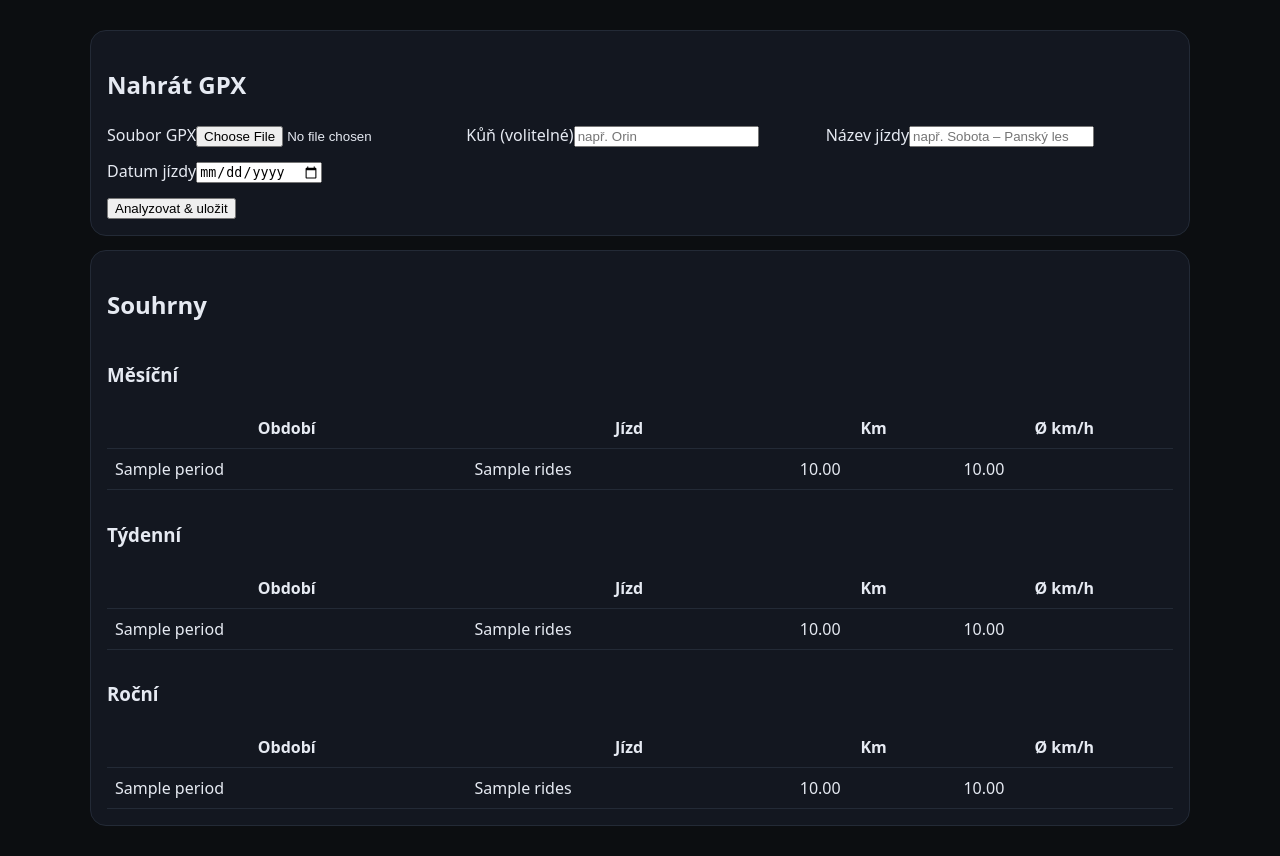
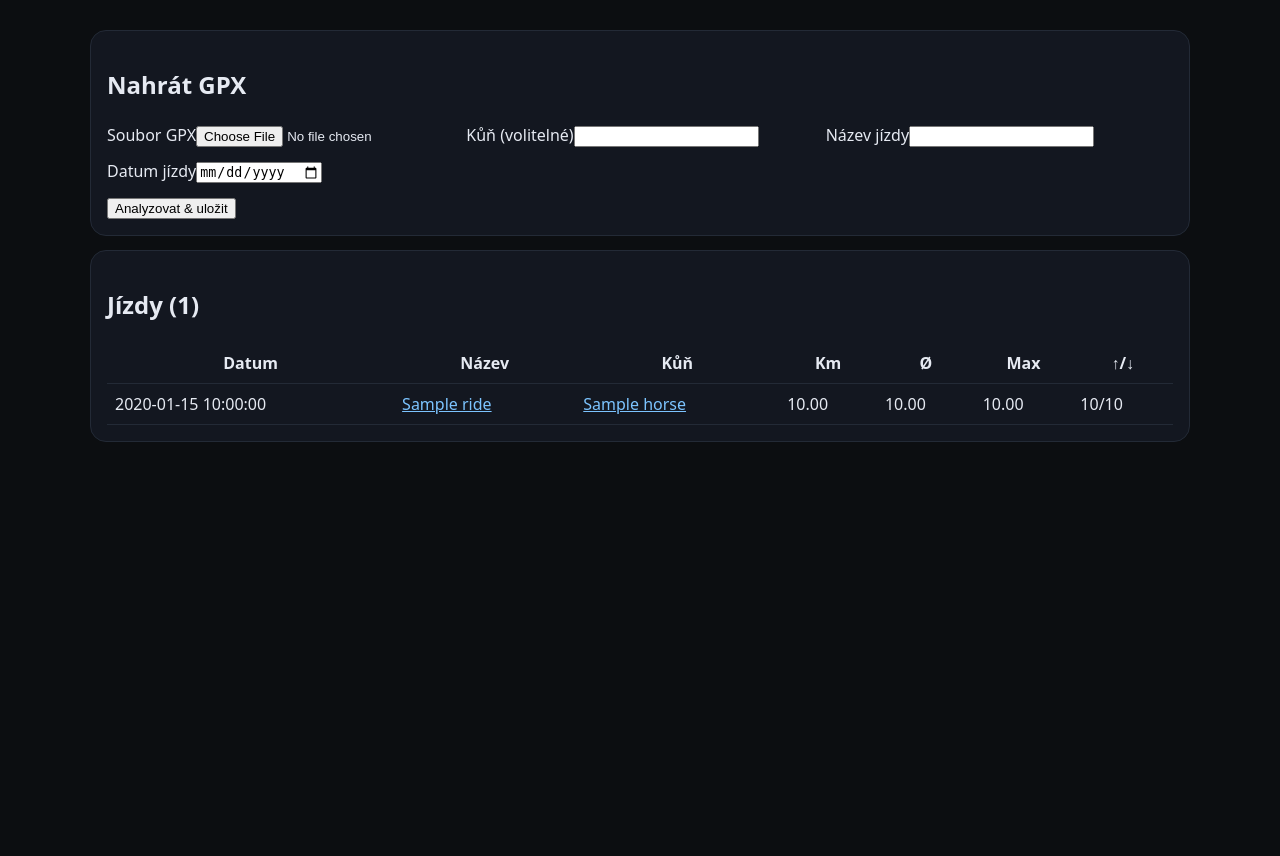
Before and after one commit to rolfovo/gpx-analyzer, a FastAPI app: template app/templates/index.html in a window 1280 px wide. Shown: the part 147-1003 px from the top of the page. After the commit the page ends 589 px from the top, so only its background shows below. Run offline with FastAPI, Linux system fonts and the light colour scheme; the template is opened without the code that fills it: most values are stand-ins (such as "Sample title", 1, 10 or a date in 2020); some libraries are stand-ins or nearby versions.

Commit message:
Add files via upload

```diff
--- a/app/main.py
+++ b/app/main.py
@@ -18,9 +18,6 @@
 
 app.mount("/static", StaticFiles(directory=str((Path(__file__).parent / "static").resolve())), name="static")
 templates = Jinja2Templates(directory=str((Path(__file__).parent / "templates").resolve()))
-
-DEFAULT_WALK_TROT = 7.0
-DEFAULT_TROT_CANTER = 13.0
 
 @app.on_event("startup")
 def on_startup():
@@ -50,17 +47,12 @@
     return rows(monthly), rows(weekly), rows(yearly)
 
 @app.get("/", response_class=HTMLResponse)
-def index(request: Request, q_horse: str | None = None, q_from: str | None = None, q_to: str | None = None):
+def index(request: Request):
     with get_session() as s:
         horses = s.exec(select(Horse).order_by(Horse.name)).all()
-        stmt = apply_filters(select(Ride).order_by(Ride.ride_date.desc(), Ride.id.desc()), q_horse, q_from, q_to)
-        rides = s.exec(stmt).all()
-        total_km = round(sum(r.distance_km for r in rides), 2) if rides else 0.0
-        avg_kmh = round(sum(r.avg_speed_kmh for r in rides)/len(rides), 2) if rides else 0.0
+        rides = s.exec(select(Ride).order_by(Ride.ride_date.desc(), Ride.id.desc())).all()
         monthly_rows, weekly_rows, yearly_rows = accum_periods(rides)
     return templates.TemplateResponse("index.html", {"request": request, "horses": horses, "rides": rides,
-                                                     "q_horse": q_horse or "", "q_from": q_from or "", "q_to": q_to or "",
-                                                     "total_km": total_km, "avg_kmh": avg_kmh,
                                                      "monthly": monthly_rows, "weekly": weekly_rows, "yearly": yearly_rows})
 
 @app.post("/upload", response_class=HTMLResponse)
@@ -107,13 +99,29 @@
     with get_session() as s:
         ride = s.get(Ride, ride_id)
         if not ride: return HTMLResponse("Ride not found", status_code=404)
-        horses = s.exec(select(Horse).order_by(Horse.name)).all()
+        horse = s.get(Horse, ride.horse_id) if ride.horse_id else None
     text = Path(ride.gpx_path).read_text(encoding="utf-8", errors="ignore")
     pts = parse_gpx_points(text)
     metrics = compute_metrics(pts)
     speed_ts = [{"t": (t.isoformat() if t else None), "v": v*3.6} for t, v in metrics.speed_series]
     elev_profile = [{"d": d/1000.0, "e": e} for d, e in metrics.elev_profile]
-    return templates.TemplateResponse("ride_detail.html", {"request": request, "ride": ride, "horses": horses, "speed_ts": speed_ts, "elev_profile": elev_profile})
+    # Reconstruct lat/lon list for map
+    import gpxpy
+    gpx = gpxpy.parse(text)
+    coords = []
+    for trk in gpx.tracks:
+        for seg in trk.segments:
+            for p in seg.points:
+                coords.append([p.latitude, p.longitude, p.elevation if p.elevation is not None else 0])
+    return templates.TemplateResponse("ride_detail.html", {"request": request, "ride": ride, "horse": horse,
+                                                           "speed_ts": speed_ts, "elev_profile": elev_profile, "coords": coords})
+
+@app.get("/gpx/{ride_id}")
+def download_gpx(ride_id: int):
+    with get_session() as s:
+        ride = s.get(Ride, ride_id)
+        if not ride: return HTMLResponse("Ride not found", status_code=404)
+        return FileResponse(path=ride.gpx_path, filename=Path(ride.gpx_path).name, media_type="application/gpx+xml")
 
 @app.get("/horse/{horse_id}", response_class=HTMLResponse)
 def horse_detail(request: Request, horse_id: int):
@@ -122,53 +130,34 @@
         if not horse: return HTMLResponse("Kůň nenalezen", status_code=404)
         rides = s.exec(select(Ride).where(Ride.horse_id == horse_id).order_by(Ride.ride_date.desc())).all()
 
-    def gait_agg(thrA, thrB):
-        walk_m=trot_m=canter_m=0.0
+    def accum_periods(rides):
+        monthly, weekly, yearly = {}, {}, {}
         for r in rides:
-            try:
-                text = Path(r.gpx_path).read_text(encoding="utf-8", errors="ignore")
-                pts = parse_gpx_points(text)
-                m = compute_metrics(pts)
-                sp = [(t, v*3.6) for t,v in m.speed_series]
-                for i in range(1, len(sp)):
-                    t1,v = sp[i]; t0,_=sp[i-1]
-                    if not t0 or not t1: continue
-                    dt=(t1-t0).total_seconds();
-                    if dt<=0: continue
-                    dm = (v*1000/3600)*dt
-                    if v < thrA: walk_m += dm
-                    elif v < thrB: trot_m += dm
-                    else: canter_m += dm
-            except Exception:
-                continue
-        total_km = (walk_m+trot_m+canter_m)/1000.0
-        return {
-            "walk_km": round(walk_m/1000.0,2),
-            "trot_km": round(trot_m/1000.0,2),
-            "canter_km": round(canter_m/1000.0,2),
-            "total_km": round(total_km,2)
-        }
-
-    thrA = float(horse.walk_trot_kmh or 7.0)
-    thrB = float(horse.trot_canter_kmh or 13.0)
-    gaits = gait_agg(thrA, thrB)
-
-    top_long = sorted(rides, key=lambda r: r.distance_km, reverse=True)[:3]
-    top_fast = sorted(rides, key=lambda r: r.max_speed_kmh, reverse=True)[:3]
-    top_climb = sorted(rides, key=lambda r: r.ascent_m, reverse=True)[:3]
+            ym = r.ride_date.strftime("%Y-%m")
+            iso = r.ride_date.isocalendar()
+            yw = f"{iso[0]}-W{iso[1]:02d}"
+            yy = r.ride_date.strftime("%Y")
+            for bucket, key in ((monthly, ym),(weekly, yw),(yearly, yy)):
+                d = bucket.setdefault(key, {"km":0.0,"rides":0,"avg_sum":0.0})
+                d["km"] += r.distance_km; d["rides"] += 1; d["avg_sum"] += r.avg_speed_kmh
+        def rows(bucket):
+            return [{"period":k,"rides":v["rides"],"km":round(v["km"],2),"avg_kmh":round(v["avg_sum"]/v["rides"],2)} for k,v in sorted(bucket.items(), reverse=True)]
+        return rows(monthly), rows(weekly), rows(yearly)
 
     monthly_rows, weekly_rows, yearly_rows = accum_periods(rides)
     km_month = [{"period": m["period"], "km": m["km"]} for m in monthly_rows]
     km_year  = [{"period": y["period"], "km": y["km"]} for y in yearly_rows]
     avg_month = [{"period": m["period"], "avg": m["avg_kmh"]} for m in monthly_rows]
 
-    return templates.TemplateResponse("horse_detail.html", {
-        "request": request, "horse": horse, "rides": rides,
-        "gaits": gaits, "thrA": thrA, "thrB": thrB,
-        "top_long": top_long, "top_fast": top_fast, "top_climb": top_climb,
-        "monthly": monthly_rows, "weekly": weekly_rows, "yearly": yearly_rows,
-        "km_month": km_month, "km_year": km_year, "avg_month": avg_month
-    })
+    # top rides
+    top_long = sorted(rides, key=lambda r: r.distance_km, reverse=True)[:3]
+    top_fast = sorted(rides, key=lambda r: r.max_speed_kmh, reverse=True)[:3]
+    top_climb = sorted(rides, key=lambda r: r.ascent_m, reverse=True)[:3]
+
+    return templates.TemplateResponse("horse_detail.html", {"request": request, "horse": horse, "rides": rides,
+                                                            "monthly": monthly_rows, "weekly": weekly_rows, "yearly": yearly_rows,
+                                                            "km_month": km_month, "km_year": km_year, "avg_month": avg_month,
+                                                            "top_long": top_long, "top_fast": top_fast, "top_climb": top_climb})
 
 @app.get("/export/horse/{horse_id}.csv")
 def export_csv_horse(horse_id: int):
@@ -185,7 +174,6 @@
 
 @app.get("/backup.zip")
 def backup_zip():
-    from .db import get_session
     with get_session() as s:
         horses = s.exec(select(Horse).order_by(Horse.id)).all()
         rides = s.exec(select(Ride).order_by(Ride.id)).all()
@@ -195,7 +183,6 @@
         w.writerow(["id","name","walk_trot_kmh","trot_canter_kmh","notes"])
         for h in horses: w.writerow([h.id,h.name,h.walk_trot_kmh or "", h.trot_canter_kmh or "", h.notes or ""])
         z.writestr("horses.csv", hout.getvalue())
-
         rout = io.StringIO(); w = csv.writer(rout)
         w.writerow(["id","date","title","horse_id","distance_km","avg_speed_kmh","max_speed_kmh","ascent_m","descent_m","gpx_path"])
         for r in rides:
--- a/app/metrics.py
+++ b/app/metrics.py
@@ -48,7 +48,7 @@
     return pts
 
 def compute_metrics(pts: List[Point], moving_threshold_mps: float = 1.0) -> Metrics:
-    if not pts:
+    if not pts:  # empty file guard
         return Metrics(0.0, 0, 0, 0.0, 0.0, 0.0, 0.0, 0.0, None, None, None, None, [], [])
     distance_m = 0.0
     total_time_s = 0
--- a/app/templates/base.html
+++ b/app/templates/base.html
@@ -6,6 +6,8 @@
     <title>GPX Analyzer</title>
     <link rel="stylesheet" href="/static/style.css">
     <script src="https://cdn.plot.ly/plotly-latest.min.js"></script>
+    <link rel="stylesheet" href="https://unpkg.com/leaflet@1.9.4/dist/leaflet.css" />
+    <script src="https://unpkg.com/leaflet@1.9.4/dist/leaflet.js"></script>
   </head>
   <body>
     <header class="container">
--- a/app/templates/index.html
+++ b/app/templates/index.html
@@ -4,31 +4,32 @@
   <h2>Nahrát GPX</h2>
   <form action="/upload" method="post" enctype="multipart/form-data" class="grid">
     <div><label>Soubor GPX</label><input type="file" name="file" accept=".gpx" required></div>
-    <div><label>Kůň (volitelné)</label><input type="text" name="horse_name" list="horse_list" placeholder="např. Orin"><datalist id="horse_list">{% for h in horses %}<option value="{{ h.name }}">{% endfor %}</datalist></div>
-    <div><label>Název jízdy</label><input type="text" name="ride_title" placeholder="např. Sobota – Panský les"></div>
+    <div><label>Kůň (volitelné)</label><input type="text" name="horse_name" list="horse_list"><datalist id="horse_list">{% for h in horses %}<option value="{{ h.name }}">{% endfor %}</datalist></div>
+    <div><label>Název jízdy</label><input type="text" name="ride_title"></div>
     <div><label>Datum jízdy</label><input type="date" name="ride_date"></div>
     <div class="row"><button type="submit">Analyzovat & uložit</button></div>
   </form>
 </section>
 
 <section class="card">
-  <h2>Souhrny</h2>
-  <div class="grid">
-    <div class="row">
-      <h3>Měsíční</h3>
-      <table><thead><tr><th>Období</th><th>Jízd</th><th>Km</th><th>Ø km/h</th></tr></thead>
-      <tbody>{% for m in monthly %}<tr><td>{{ m.period }}</td><td>{{ m.rides }}</td><td>{{ '%.2f' % m.km }}</td><td>{{ '%.2f' % m.avg_kmh }}</td></tr>{% endfor %}</tbody></table>
-    </div>
-    <div class="row">
-      <h3>Týdenní</h3>
-      <table><thead><tr><th>Období</th><th>Jízd</th><th>Km</th><th>Ø km/h</th></tr></thead>
-      <tbody>{% for m in weekly %}<tr><td>{{ m.period }}</td><td>{{ m.rides }}</td><td>{{ '%.2f' % m.km }}</td><td>{{ '%.2f' % m.avg_kmh }}</td></tr>{% endfor %}</tbody></table>
-    </div>
-    <div class="row">
-      <h3>Roční</h3>
-      <table><thead><tr><th>Období</th><th>Jízd</th><th>Km</th><th>Ø km/h</th></tr></thead>
-      <tbody>{% for m in yearly %}<tr><td>{{ m.period }}</td><td>{{ m.rides }}</td><td>{{ '%.2f' % m.km }}</td><td>{{ '%.2f' % m.avg_kmh }}</td></tr>{% endfor %}</tbody></table>
-    </div>
-  </div>
+  <h2>Jízdy ({{ rides|length }})</h2>
+  {% if rides %}
+  <table>
+    <thead><tr><th>Datum</th><th>Název</th><th>Kůň</th><th>Km</th><th>Ø</th><th>Max</th><th>↑/↓</th></tr></thead>
+    <tbody>
+      {% for r in rides %}
+      <tr>
+        <td>{{ r.ride_date }}</td>
+        <td><a href="/ride/{{ r.id }}">{{ r.title or 'Jízda #' ~ r.id }}</a></td>
+        <td>{% if r.horse %}<a href="/horse/{{ r.horse.id }}">{{ r.horse.name }}</a>{% else %}—{% endif %}</td>
+        <td>{{ '%.2f' % r.distance_km }}</td>
+        <td>{{ '%.2f' % r.avg_speed_kmh }}</td>
+        <td>{{ '%.2f' % r.max_speed_kmh }}</td>
+        <td>{{ '%.0f' % r.ascent_m }}/{{ '%.0f' % r.descent_m }}</td>
+      </tr>
+      {% endfor %}
+    </tbody>
+  </table>
+  {% else %}<p>Zatím žádné jízdy.</p>{% endif %}
 </section>
 {% endblock %}
```
Also changed, not shown: app/templates/horse_detail.html (+8 -21 lines), app/templates/ride_detail.html (+31 -1 lines).
